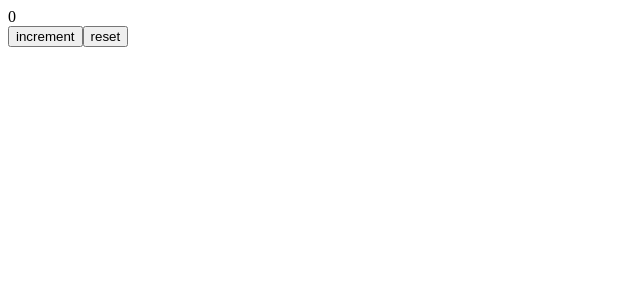
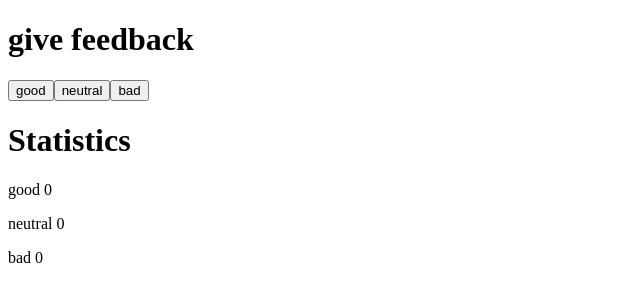
Before and after one commit to Youssef-Alsa3ed/fso, a React (Vite) app in the folder part1/courseinfo/: page / in a window 1280 px wide. Shown: the top 302 px of the page, without its empty margins (0-640 px from the left). Built offline with nearby package versions, Linux system fonts and the light colour scheme.

Commit message:
1.6: unicafe step 1

```diff
--- a/part1/courseinfo/src/App.jsx
+++ b/part1/courseinfo/src/App.jsx
@@ -1,30 +1,21 @@
 import { useState } from "react";
 
-const Display = (props) => {
-  return <div>{props.counter}</div>;
-};
-const Button = (props) => {
-  return <button onClick={props.onClick}>{props.text}</button>;
-};
+const Button = ({ onClick, text }) => <button onClick={onClick}>{text}</button>;
 const App = () => {
-  const [counter, setCounter] = useState(0);
-
-  console.log("rendering with counter value ", counter);
-  const incrementOnClick = () => {
-    console.log("increasing, value before ", counter);
-    setCounter(counter + 1);
-  };
-
-  const resetOnClick = () => {
-    console.log("resetting to zero, value before ", counter);
-    setCounter(0);
-  };
+  const [good, setGood] = useState(0);
+  const [bad, setBad] = useState(0);
+  const [neutral, setNeutral] = useState(0);
 
   return (
     <div>
-      <Display counter={counter} />
-      <Button onClick={incrementOnClick} text="increment" />
-      <Button onClick={resetOnClick} text="reset" />
+      <h1>give feedback</h1>
+      <Button onClick={() => setGood(good + 1)} text="good" />
+      <Button onClick={() => setNeutral(neutral + 1)} text="neutral" />
+      <Button onClick={() => setBad(bad + 1)} text="bad" />
+      <h1>Statistics</h1>
+      <p>good {good}</p>
+      <p>neutral {neutral}</p>
+      <p>bad {bad}</p>
     </div>
   );
 };
```
